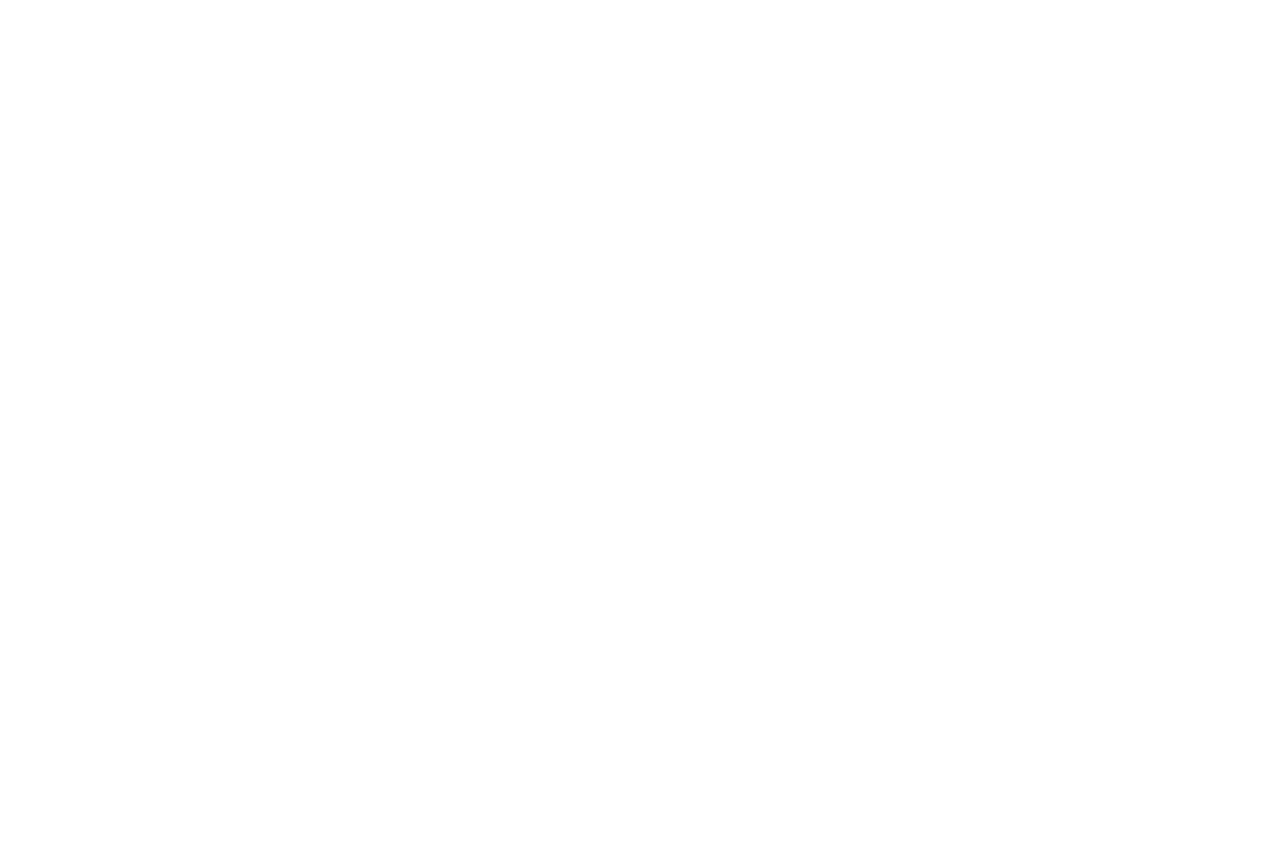
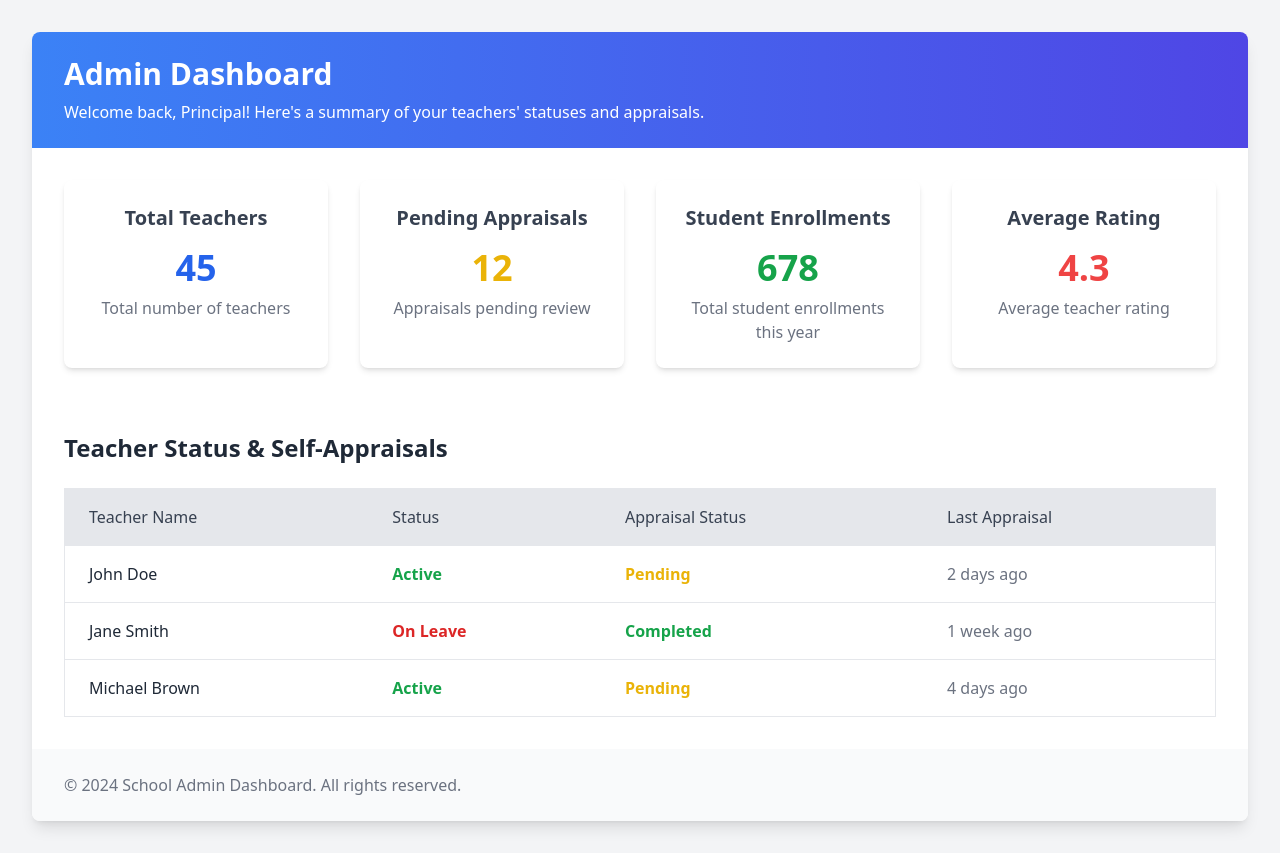
Before and after one commit to jsscoder/SIH_2024_Frontend, a React (Vite) app: page /login/AdminDashboard in a window 1280 px wide. Before the commit this address had no page. Before the commit the page ends 800 px from the top, so only its background shows below. Built offline with nearby package versions, Linux system fonts and the light colour scheme.

Commit message:
push nothing

```diff
--- a/src/App.jsx
+++ b/src/App.jsx
@@ -5,7 +5,7 @@ import { LandingPage } from './pages/LandingPage/Landing'
 import Login from './Components/Login/Login'
 import Overlayer from './pages/Overlay/Overlayer'
 import Otp from './Components/OtpPage/Otp'
-
+import AdminDashboard from './Components/Dashboard/Dashboard'
 function App() {
   const [count, setCount] = useState(0)
 
@@ -17,7 +17,7 @@ function App() {
           <Route path="/" element={<LandingPage />} />
           <Route path="/Auth" element={<Overlayer/>} />
           <Route path="/Otp" element={<Otp/>} />
-
+          <Route path="/login/AdminDashboard" element={<AdminDashboard/>} />
         </Routes>
       </BrowserRouter>
 
--- a/src/Components/Dashboard/Dashboard.jsx
+++ b/src/Components/Dashboard/Dashboard.jsx
@@ -1,13 +1,83 @@
-import React from 'react'
+import React from "react";
 
-const Dashboard = () => {
-  return (
-    <div>
+const teachersData = [
+    { name: "John Doe", status: "Active", appraisalStatus: "Pending", lastAppraisal: "2 days ago" },
+    { name: "Jane Smith", status: "On Leave", appraisalStatus: "Completed", lastAppraisal: "1 week ago" },
+    { name: "Michael Brown", status: "Active", appraisalStatus: "Pending", lastAppraisal: "4 days ago" },
+    // Additional teacher data can be added here
+];
 
-            <h1>hello sih </h1>
+const AdminDashboard = () => {
+    return (
+        <div className="min-h-screen bg-gray-100 p-8">
+            <div className="max-w-7xl mx-auto bg-white shadow-lg rounded-lg">
+                <header className="px-8 py-6 bg-gradient-to-r from-blue-500 to-indigo-600 rounded-t-lg">
+                    <h1 className="text-3xl font-bold text-white">Admin Dashboard</h1>
+                    <p className="text-white mt-2">Welcome back, Principal! Here's a summary of your teachers' statuses and appraisals.</p>
+                </header>
 
-    </div>
-  )
-}
+                <div className="grid grid-cols-1 md:grid-cols-2 lg:grid-cols-4 gap-8 p-8">
+                    <div className="bg-white p-6 shadow-md rounded-lg text-center">
+                        <h2 className="text-xl font-bold text-gray-700">Total Teachers</h2>
+                        <p className="text-4xl font-extrabold text-blue-600 mt-4">45</p>
+                        <p className="text-gray-500 mt-2">Total number of teachers</p>
+                    </div>
 
-export default Dashboard
+                    <div className="bg-white p-6 shadow-md rounded-lg text-center">
+                        <h2 className="text-xl font-bold text-gray-700">Pending Appraisals</h2>
+                        <p className="text-4xl font-extrabold text-yellow-500 mt-4">12</p>
+                        <p className="text-gray-500 mt-2">Appraisals pending review</p>
+                    </div>
+
+                    <div className="bg-white p-6 shadow-md rounded-lg text-center">
+                        <h2 className="text-xl font-bold text-gray-700">Student Enrollments</h2>
+                        <p className="text-4xl font-extrabold text-green-600 mt-4">678</p>
+                        <p className="text-gray-500 mt-2">Total student enrollments this year</p>
+                    </div>
+
+                    <div className="bg-white p-6 shadow-md rounded-lg text-center">
+                        <h2 className="text-xl font-bold text-gray-700">Average Rating</h2>
+                        <p className="text-4xl font-extrabold text-red-500 mt-4">4.3</p>
+                        <p className="text-gray-500 mt-2">Average teacher rating</p>
+                    </div>
+                </div>
+
+                <div className="p-8">
+                    <h2 className="text-2xl font-bold text-gray-800 mb-6">Teacher Status & Self-Appraisals</h2>
+                    <div className="overflow-x-auto">
+                        <table className="min-w-full bg-white border border-gray-200 rounded-lg">
+                            <thead>
+                                <tr className="bg-gray-200">
+                                    <th className="text-left py-4 px-6 font-medium text-gray-700">Teacher Name</th>
+                                    <th className="text-left py-4 px-6 font-medium text-gray-700">Status</th>
+                                    <th className="text-left py-4 px-6 font-medium text-gray-700">Appraisal Status</th>
+                                    <th className="text-left py-4 px-6 font-medium text-gray-700">Last Appraisal</th>
+                                </tr>
+                            </thead>
+                            <tbody>
+                                {teachersData.map((teacher, index) => (
+                                    <tr key={index} className="border-t border-gray-200 hover:bg-gray-50 transition">
+                                        <td className="py-4 px-6 text-gray-800">{teacher.name}</td>
+                                        <td className={`py-4 px-6 font-semibold ${teacher.status === "Active" ? "text-green-600" : "text-red-600"}`}>
+                                            {teacher.status}
+                                        </td>
+                                        <td className={`py-4 px-6 font-semibold ${teacher.appraisalStatus === "Completed" ? "text-green-600" : "text-yellow-500"}`}>
+                                            {teacher.appraisalStatus}
+                                        </td>
+                                        <td className="py-4 px-6 text-gray-500">{teacher.lastAppraisal}</td>
+                                    </tr>
+                                ))}
+                            </tbody>
+                        </table>
+                    </div>
+                </div>
+
+                <footer className="px-8 py-6 bg-gray-50 rounded-b-lg">
+                    <p className="text-gray-500">© 2024 School Admin Dashboard. All rights reserved.</p>
+                </footer>
+            </div>
+        </div>
+    );
+};
+
+export default AdminDashboard;
```
